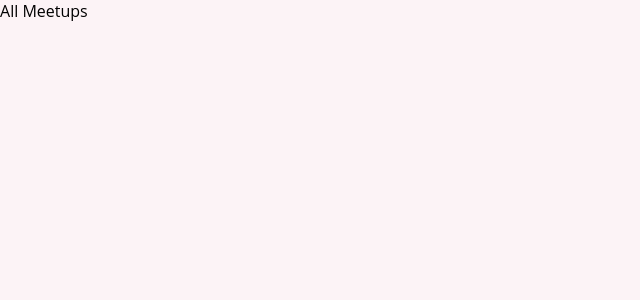
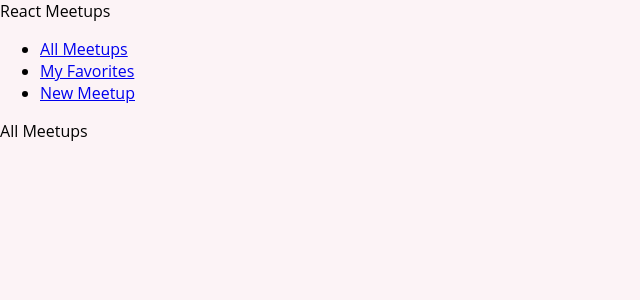
Before and after one commit to Adri-Antanon/react-refresher, a React (Create React App) app: page / in a window 1280 px wide. Shown: the top 300 px of the page, without its empty margins (0-640 px from the left). Built offline with nearby package versions, Linux system fonts and the light colour scheme.

Commit message:
feat: :zap: add links & navigation

```diff
--- a/src/App.js
+++ b/src/App.js
@@ -1,10 +1,12 @@
 import { Route, Switch } from "react-router-dom";
 
 import { AllMeetupsPage, FavoritesPage, NewMeetupPage } from "./pages";
+import { MainNavigation } from "./components/layout";
 
 function App() {
   return (
     <div>
+      <MainNavigation />
       <Switch>
         <Route exact path="/">
           <AllMeetupsPage />
--- /dev/null
+++ b/src/components/layout/index.js
@@ -0,0 +1 @@
+export { MainNavigation } from "./mainNavigation";
--- /dev/null
+++ b/src/components/layout/mainNavigation/index.js
@@ -0,0 +1,22 @@
+import { Link } from "react-router-dom";
+
+export const MainNavigation = () => {
+  return (
+    <header>
+      <div>React Meetups</div>
+      <nav>
+        <ul>
+          <li>
+            <Link to="/">All Meetups</Link>
+          </li>
+          <li>
+            <Link to="/favorites">My Favorites</Link>
+          </li>
+          <li>
+            <Link to="/new-meetup">New Meetup</Link>
+          </li>
+        </ul>
+      </nav>
+    </header>
+  );
+};
```
